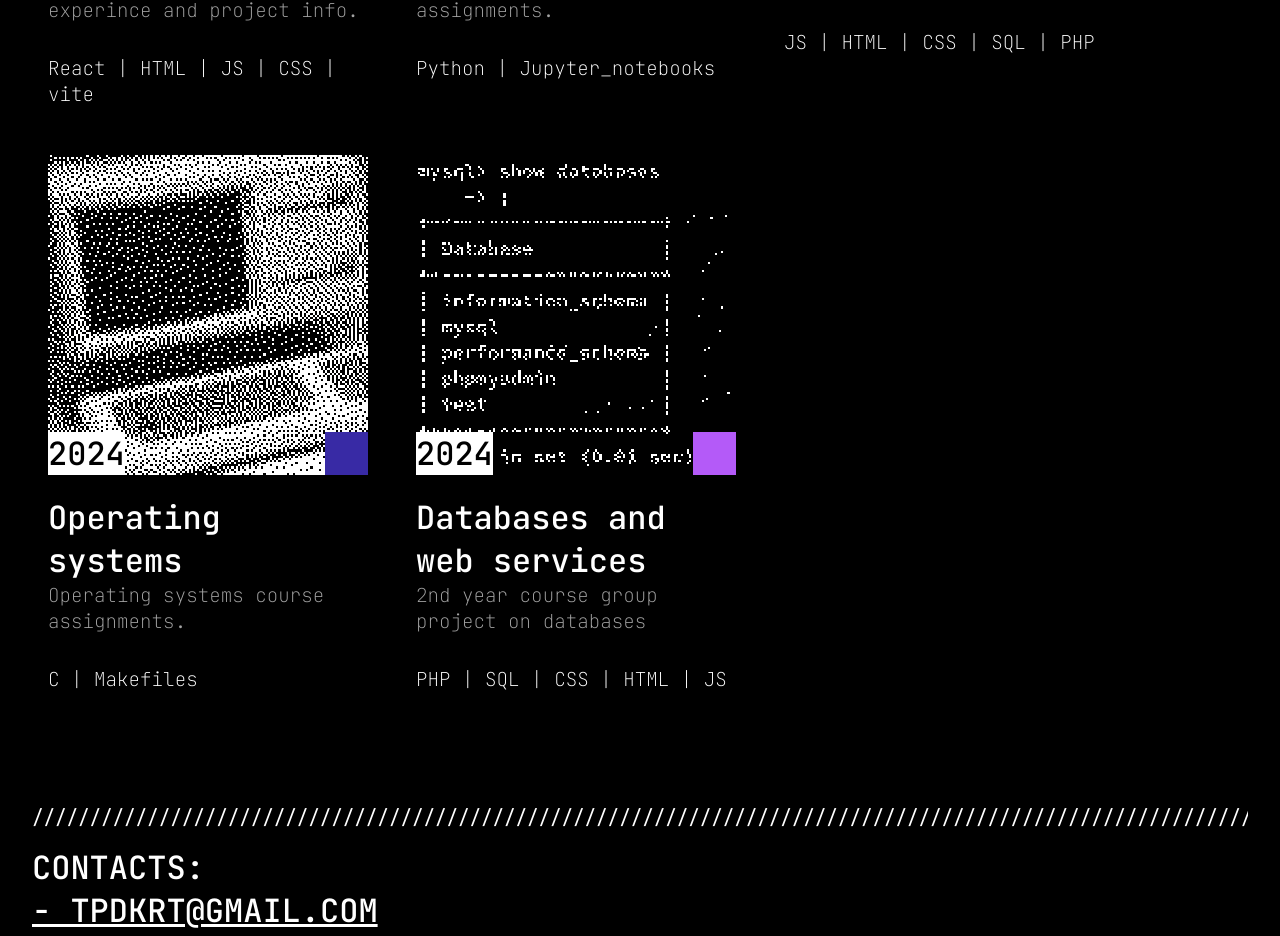
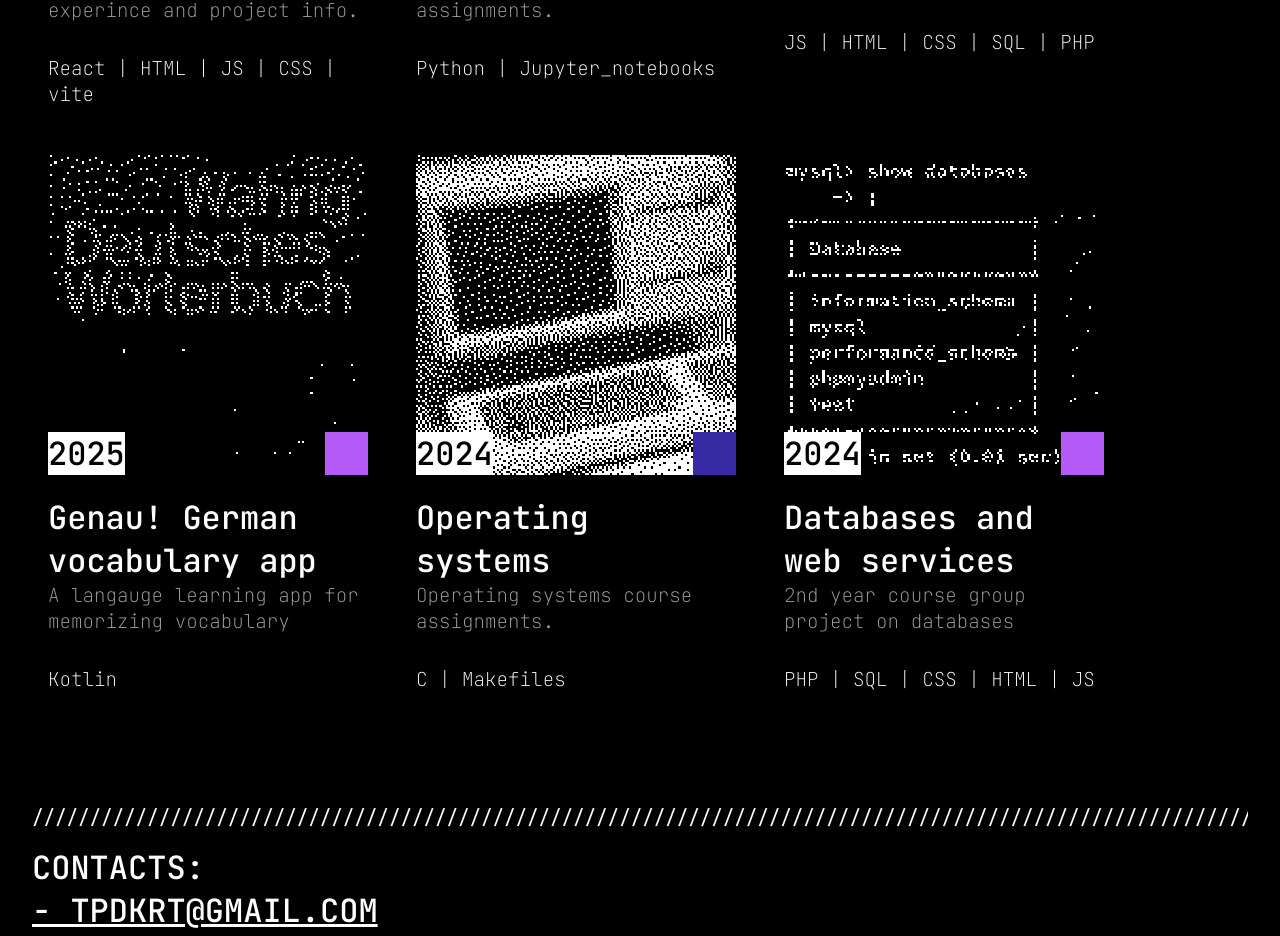
Before and after one commit to TPdkr/cv_page2, a React (Vite) app in the folder website/: page /cv_page2/projects in a window 1280 px wide. Shown: the part 1473-2409 px from the top of the page. Built offline with nearby package versions, Linux system fonts and the light colour scheme; no server answers.

Commit message:
linked genau

```diff
--- a/website/src/projects/projects.jsx
+++ b/website/src/projects/projects.jsx
@@ -7,6 +7,7 @@ import os_preview from "../assets/projects/os/preview.png";
 import about_preview from "../assets/projects/about/preview.png";
 import vision_preview from "../assets/projects/vision/preview.png";
 import se_preview from "../assets/projects/se/preview.png";
+import genau_preview from "../assets/projects/genau/preview.png";
 import dbs_preview from "../assets/projects/dbs/preview.png";
 
 import { useTheme } from "../themer.jsx";
@@ -43,6 +44,16 @@ const projectsList = [
         desc: "Course group project.",
         tags: ["JS", "HTML", "CSS","SQL", "PHP"],
         type: "uni"
+    },
+    {
+        name:"genau",
+        pic: genau_preview,
+        title: "Genau! German vocabulary app",
+        year: "2025",
+        color: "Kotlin",
+        desc: "A langauge learning app for memorizing vocabulary",
+        tags: ["Kotlin"],
+        type: "personal"
     },
     {
         name:"os",
```
